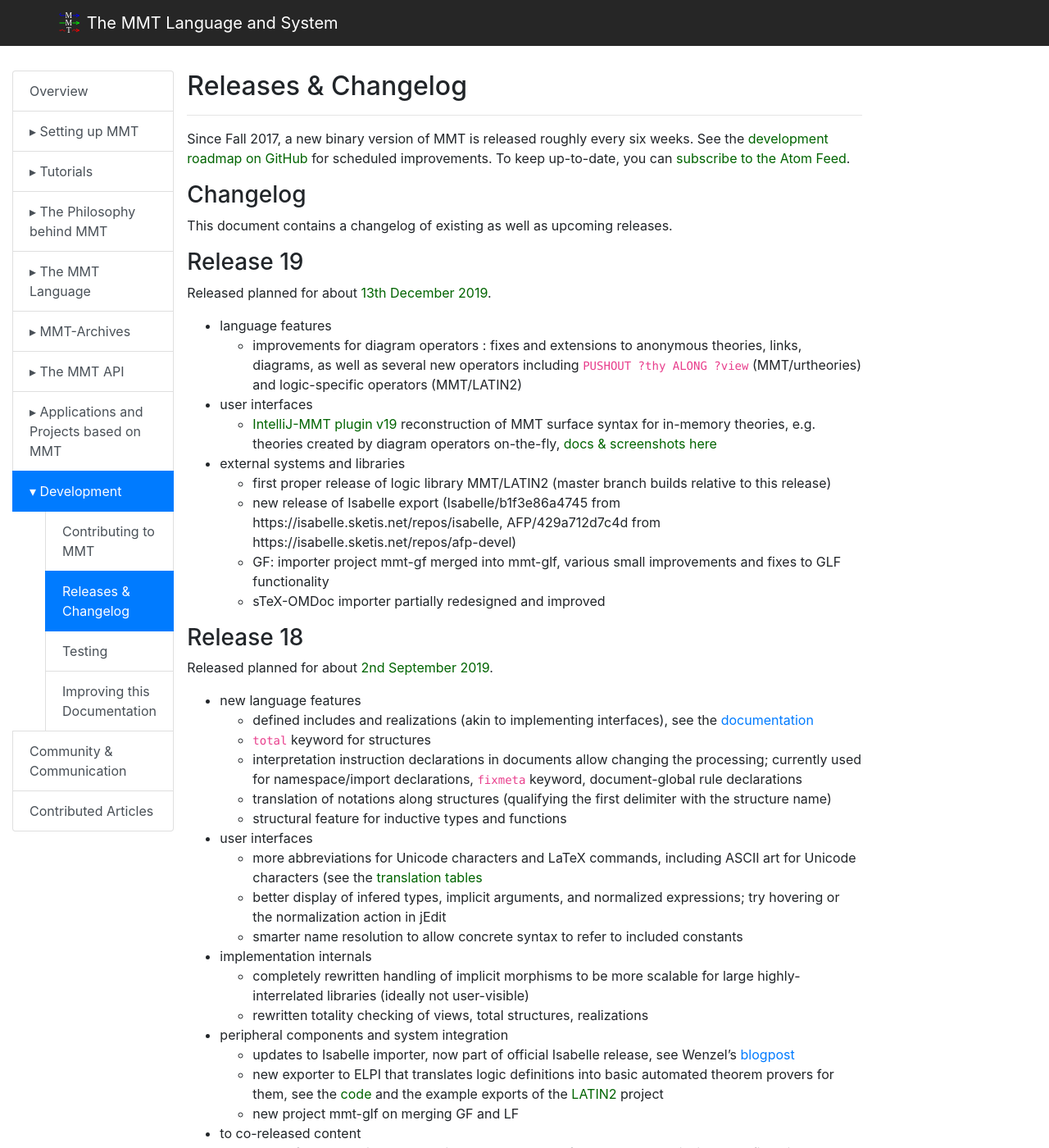
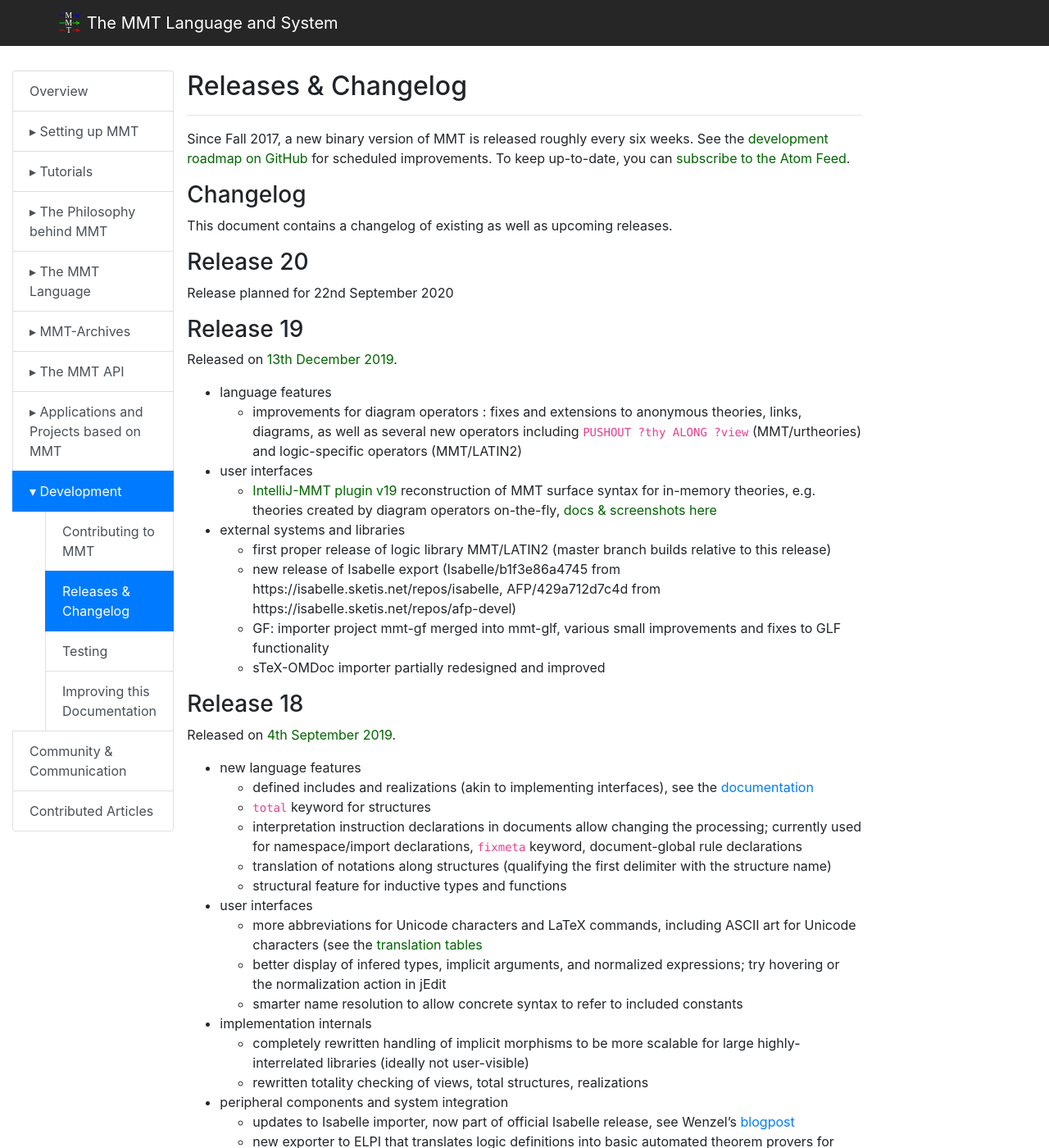
Before and after one commit to UniFormal/uniformal.github.io, a Jekyll site: the page built from doc/development/releases.md, in a window 1280 px wide and 1400 px high. Shown: the whole window at 82% size. Built offline with Jekyll 4.4.1, drawn with Linux system fonts in a browser that asks for light colours.

Commit message:
Update releases.md

```diff
--- a/doc/development/releases.md
+++ b/doc/development/releases.md
@@ -11,9 +11,13 @@ To keep up-to-date, you can [subscribe to the Atom Feed](https://github.com/Unif
 
 This document contains a changelog of existing as well as upcoming releases.
 
+### Release 20
+
+Release planned for 22nd September 2020
+
 ### Release 19
 
-Released planned for about [13th December 2019](https://github.com/UniFormal/MMT/releases/tag/v19.0.0).
+Released on [13th December 2019](https://github.com/UniFormal/MMT/releases/tag/v19.0.0).
 
 - language features
   - improvements for diagram operators : fixes and extensions to anonymous theories, links, diagrams, as well as several new operators including `PUSHOUT ?thy ALONG ?view` (MMT/urtheories) and logic-specific operators (MMT/LATIN2)
@@ -29,7 +33,7 @@ Released planned for about [13th December 2019](https://github.com/UniFormal/MMT
 
 ### Release 18
 
-Released planned for about [2nd September 2019](https://github.com/UniFormal/MMT/releases/tag/v18.0.0).
+Released on [4th September 2019](https://github.com/UniFormal/MMT/releases/tag/v18.0.0).
 
 - new language features
   - defined includes and realizations (akin to implementing interfaces), see the [documentation](../language/implicit)
```
